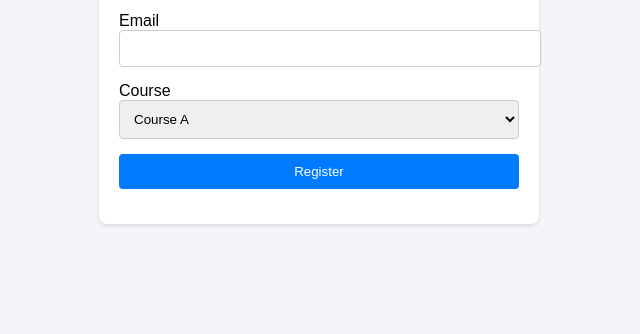
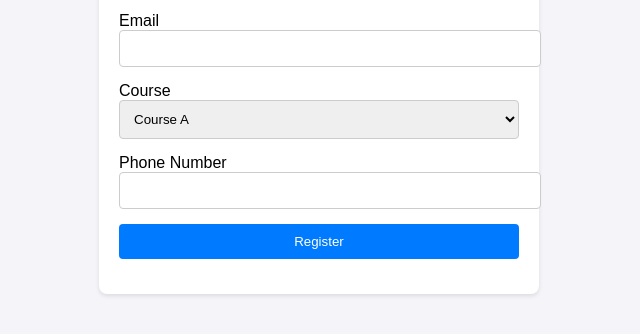
Before and after one commit to YADUUG/App_Script, a plain HTML site: page index.html in a window 1280 px wide. Shown: the part 166-500 px from the top of the page, without its empty margins (321-961 px from the left). Drawn offline with Linux system fonts and the light colour scheme.

Commit message:
Added Twilio SMS Service

```diff
--- a/index.html
+++ b/index.html
@@ -54,6 +54,10 @@
       <option value="Course C">Course C</option>
     </select>
 
+    <label for="phone">Phone Number</label>
+    <input type="tel" id="phone" name="phone" required>
+
+
     <button type="submit">Register</button>
   </form>
 
@@ -66,6 +70,7 @@
         name: document.getElementById("name").value,
         email: document.getElementById("email").value,
         course: document.getElementById("course").value,
+        phone: document.getElementById("phone").value,
       };
 
       try {
```
